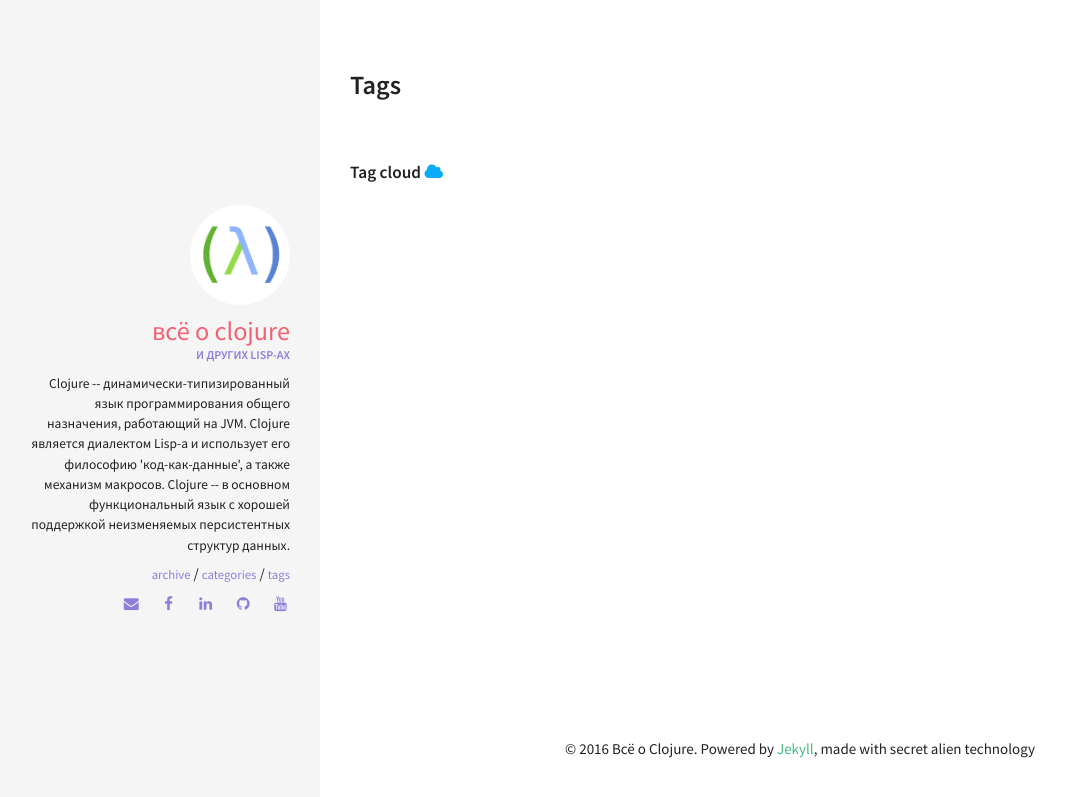
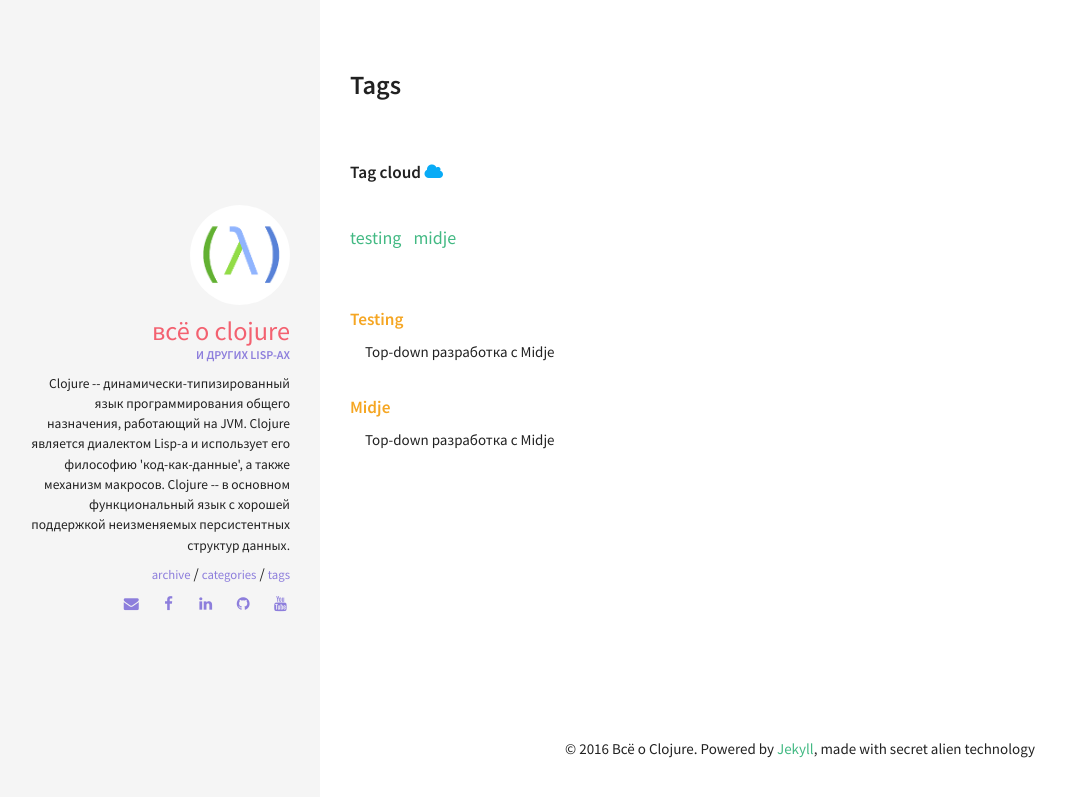
Before and after one commit to dbushenko/clojureblog, a Jekyll site: the page built from tags.html, in a window 1280 px wide. Shown: the top 797 px of the page, without its empty margins (0-1067 px from the left). Built offline with Jekyll 4.4.1, drawn with Linux system fonts in a browser that asks for light colours; part of the change alters nothing that is shown.

Commit message:
2016-07-02

```diff
--- a/_includes/footer.html
+++ b/_includes/footer.html
@@ -1,3 +1,14 @@
 <footer>
   &copy; {{ site.time | date: '%Y' }} {{ site.owner.name }}. Powered by <a href="http://jekyllrb.com/">Jekyll</a>, made with secret alien technology</i>
 </footer>
+
+<script>
+  (function(i,s,o,g,r,a,m){i['GoogleAnalyticsObject']=r;i[r]=i[r]||function(){
+  (i[r].q=i[r].q||[]).push(arguments)},i[r].l=1*new Date();a=s.createElement(o),
+  m=s.getElementsByTagName(o)[0];a.async=1;a.src=g;m.parentNode.insertBefore(a,m)
+  })(window,document,'script','https://www.google-analytics.com/analytics.js','ga');
+
+  ga('create', 'UA-15593919-3', 'auto');
+  ga('send', 'pageview');
+
+</script>
--- /dev/null
+++ b/_posts/2016-07-02-midje-top-down.md
@@ -0,0 +1,101 @@
+---
+layout: post
+title: Top-down разработка с Midje
+excerpt: "Разработка в стиле 'top-down' или 'wishful thinking' -- это когда вы пишете программу на основе API, которого еще нет.<br/>Midje обеспечивает хорошую поддержку такого стиля разработки и помогает точнее определить, какой API вам необходим, и что он должен делать."
+categories: [разработка]
+tags: [testing, midje]
+comments: true
+image:
+  feature: 2016-07-02.jpg
+---
+
+### Wishful thinking
+
+В документации по Midje есть вводная [статья](https://github.com/marick/Midje/wiki/The-idea-behind-top-down-development) о top-down development. Именно в ней показывается, что библиотека Midje подходит для разработки на Clojure как нельзя лучше.
+
+Идею wishful thinking предложили в [[1]](#book1) уже несколько десятилетий назад, в подробностях алгоритм разработки в стиле wishful thinking можно найти в [[2]](#book2). Смысл идеи состоит в следующем. Предположим, нам необходимо решить какую-то задачу в некоторой предметной области. Традиционный подход состоит в том, чтобы выполнить декомпозицию задачи на подзадачи, а те -- на другие подзадачи до тех пор, пока все подзадачи не станут досаточно простыми для реализации. Wishful thinking идет немного иным путем. Мы представляем, что уже есть некоторый API или предметно-ориентированный язык, моделирующий предметную область. И, представив, что этот API уже есть, решаем с его помощью задачу. Затем -- реализуем все несуществующие функции этого API.
+
+Midje позволяет смоделировать этот несуществующий API и отложить его реализацию на самый последний этап разработки. Например, для реализации *some-func* нам необходимы функции из несуществующего API: *api-func1* и *api-func2*.
+
+*На заметку:* указанные функции могут быть не реализованы, но объявить их всё же нужно.
+{: .notice}
+
+
+Мы пишем тело *some-func* так, будто *api-func1* и *api-func2* уже готовы, а затем пишем такой тест:
+
+
+{% highlight clojure %}
+(facts "факты о функции 'some-func'"
+    (fact "'some-func' работает на несуществующем API"
+
+     (some-func 123 "arg2") => 42
+
+     (provided
+         (api-func1 123) => nil
+         (api-func2 "arg2") => 42 ))
+  )
+{% endhighlight %}
+
+Обратите внимание на секцию *provided*. Именно там мы определяем, как должны вести себя нереализованные *api-func1* и *api-func2*. Мы указываем, на каких аргументах вызываются эти функции и что они должны вернуть.
+
+Таким образом, мы можем вначале реализовать *some-func*, и только потом -- *api-func1* и *api-func2*.
+
+### Фиктивные функции и значения
+
+Показанный выше способ определения фиктивных функций работает в точности, как известный Java-фреймворк [Mockito](http://mockito.org/). Но, помимо фиктивных функций Midje позволяет подставлять и фиктивные значения.
+
+В примере выше указаны нормальные значения, которые передаются в функции и получаются из них. Но, если неважны конкретные значения, передаваемые в API, можно писать следующим образом.
+
+{% highlight clojure %}
+(facts "факты о функции 'some-func'"
+    (fact "'some-func' работает на несуществующем API"
+
+     (some-func 123 ..ARG2..) => ..RESULT..
+
+     (provided
+         (api-func1 anything) => nil
+         (api-func2 ..ARG2..) => ..RESULT.. ))
+  )
+{% endhighlight %}
+
+Здесь *anything* означает любой, неважно какой аргумент. *..ARG2..* и *..RESULT..* -- метазначения. Их нужно использовать тогда, когда не важно содержимое, а важно только, чтобы оно было одинаковым везде, где используется одинаковое название метазначения.
+
+### Некоторые особенности
+
+* Midje предлагает очень удобный механизм [автотестов](https://github.com/marick/Midje/wiki/Autotest). В REPL нужно сделать следующее:
+
+{% highlight clojure %}
+(require '[midje.repl :refer [autotest]])
+ (autotest)
+{% endhighlight %}
+
+Будет запущена асинхронная функция, которая отслеживает изменение исходных файлов и перезапускать все тесты, на которые влияют изменения.
+
+Особенность здесь вот какая: автотесты работают не всегда предсказуемо, если "нахимичить" с переопределениями var-ов. Лечение здесь одно: перезагрузка всех "сломанных" неймспейсов либо использовать *lein midje* из консоли.
+
+* Нетривиальной задачей является тестирование макросов, если их нужно поместить в секцию *provided*. Дело в том, что Midje не принимает макросы в *provided*. Поэтому, единственный способ -- это раскрыть макрос macroexpand-ом и подставить в *provided* тело макроса. Так, например, обычный *(taoensso.timbre/debug "hello")* в секции *provided* будет выглядеть так: *(taoensso.timbre/-log! anything anything anything anything anything anything anything anything anything anything)*. К сожалению, Midje не позволяет "сократить" все десять anything до какого-нибудь одного параметра.
+
+* Если необходимо протестировать асинхронную функцию, то следует воспользоваться макросом [with-redefs](http://clojuredocs.org/clojure.core/with-redefs), чтобы переопределить её на что-то синхронное. Макрос *with-redefs* не переопределяет другие макросы, поэтому и здесь нужно раскрывать их macroexpand-ом:
+
+{% highlight clojure %}
+(with-redefs [ future-call (fn [func] (func)) ]
+   (future (+ 1 2))
+ )
+{% endhighlight %}
+
+Точно также можно "нейтрализовать" log-и, чтобы они не отображались в выводе из тестов.
+
+{% highlight clojure %}
+(with-redefs [ log/-log! (fn [& args] nil) ]
+   (log/debug "hello!")
+ )
+{% endhighlight %}
+
+### Выводы
+
+Midje отлично дополняет REPL-ориентированный подход Clojure. Если необходимо на скорую руку сделать черновик функционала, чтобы приблизительно представить возможную архитектуру, Midje предоставляет возможность использовать фиктивные функции и значения.
+
+### Литература
+
+<div id="book1">1. Абельсон Х., Сассман Дж. 2.1 Введение в абстракцию данных. В кн.: Структура и интерпретация компьютерных программ, Москва, Добросвет, 2010, с.93.</div>
+<div id="book2">2. Freeman S., Pryce N. Support for TDD with Mock Objects. In: Growing Object-Oriented Software, Guided by Tests. Location: Addison-Wesley, 2010, pp. 19-20.</div>
```
Also changed, not shown: img/2016-07-02.jpg (added).
